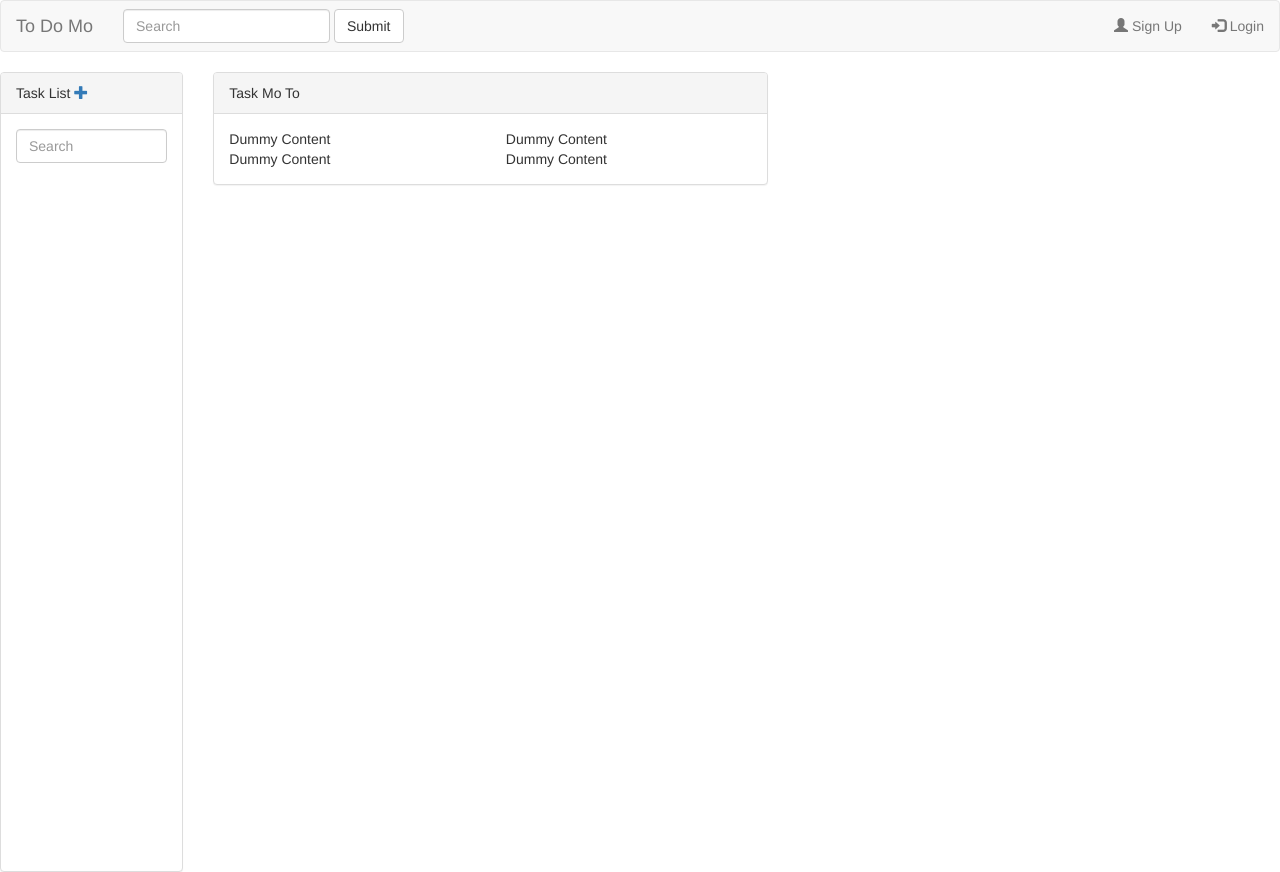
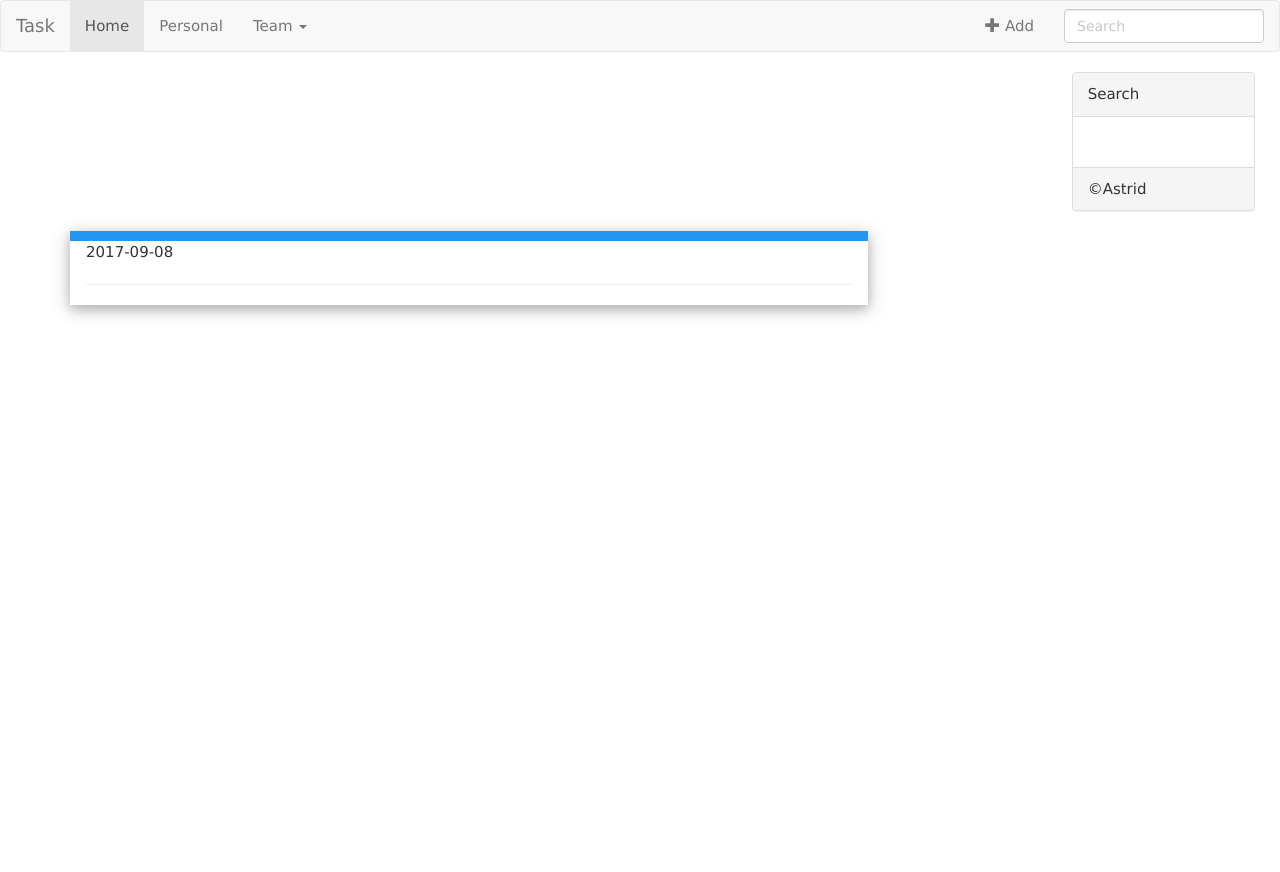
Before and after one commit to Jcarnecer/task, a PHP site: the page made by application/views/task/personal/view_one.php in a window 1280 px wide. After the commit the page ends 317 px from the top, so only its background shows below. Run offline with PHP 8.4, Linux system fonts and the light colour scheme; the template is opened without the code that fills it, so the values that code supplies are empty; some libraries are stand-ins or nearby versions.

Commit message:
view_one task(VIEW)

```diff
--- a/application/controllers/Tasks.php
+++ b/application/controllers/Tasks.php
@@ -41,7 +41,7 @@ class Tasks extends CI_Controller {
 			$this->index();
 		else {
 			$data['task_details'] = $this->task_model->get_task_by_id($id);
-			$this->load->view('task/personal/view_one',$data); # view not yet created please create the view salamat po (~o.o)~
+			$this->load->view('task/personal/view_one', $data); # view not yet created please create the view salamat po (~o.o)~
 		}
 	}
 
--- a/application/views/task.php
+++ b/application/views/task.php
@@ -80,7 +80,6 @@
                     <div class="form-group">
                         <label for="title">Title:</label>
                         <input type="text" class="form-control" name="title" required>
-                    </dir>
                     <div class="form-group">
                         <label for="description">Description:</label>
                         <textarea class="form-control" rows="5" name="description" style="resize:none;" required></textarea>
--- a/application/views/task/personal/view_one.php
+++ b/application/views/task/personal/view_one.php
@@ -1,122 +1,143 @@
 <!DOCTYPE html>
 <html>
 <head>
-	<title></title>
+	<title>Task</title>
     <link rel="stylesheet" href="https://bootswatch.com/cosmo/bootstrap.min.css" />
-    <!--<link rel="stylesheet" href="https://bootswatch.com/flatly/bootstrap.min.css"/> -->
-    <!-- <link rel="stylesheet" href="https://maxcdn.bootstrapcdn.com/bootstrap/4.0.0-beta/css/bootstrap.min.css"> -->
     <link rel="stylesheet" type="text/css" href="css/task.css" />
-    <!--<link rel="stylesheet" type="text/css" href="css/resources/grid.css">
-    <link rel="stylesheet" type="text/css" href="css/mystyle.css"/>-->
+    <link rel="stylesheet" href="https://www.w3schools.com/w3css/4/w3.css">
+    <!-- <link rel="stylesheet" type="text/css" href="css/mystyle.css"/>
+    <link rel="stylesheet" type="text/css" href="css/mystyle2.css"/>
+    <link rel="stylesheet" type="text/css" href="css/mystyle3.css"/> -->
 </head>
 <body>
-        <nav class="navbar navbar-default" style="height:50%; width:100%">
+    <nav class="navbar navbar-default">
         <div class="container-fluid">
             <div class="navbar-header">
-                    <a class="navbar-brand" href="#">To Do Mo</a>
+                <a class="navbar-brand" href="#">Task</a>
             </div>
-                <form class="navbar-form navbar-left">
+            <ul class="nav navbar-nav">
+                <li class="active"><a href="#">Home</a></li>
+                <li><a href="#">Personal</a></li>
+                <li class="dropdown">
+                    <a class="dropdown-toggle" data-toggle="dropdown" href="#">Team <span class="caret"></span></a>
+                    <ul class="dropdown-menu">
+                        <li><a href="#">Team 1</a></li>
+                        <li><a href="#">Team 2</a></li>
+                        <li><a href="#">Team 3</a></li>
+                        <li><a href="#">Team 4</a></li>
+                        <li><a href="#">Team 5</a></li>
+                        <li><a href="#">Team 6</a></li>
+                        <li><a href="#">Team 7</a></li>
+                    </ul>
+                </li>
+            </ul>
+            <form class="navbar-form navbar-right">
                 <div class="form-group">
-                    <input type="text" class="form-control" placeholder="Search">
+                    <input type="text" class="form-control" id="task-search" placeholder="Search"/>
                 </div>
-                    <button type="submit" class="btn btn-default">Submit</button>
             </form>
             <ul class="nav navbar-nav navbar-right">
+                <li><a href="#" data-toggle="modal" data-target="#createTaskModal"><span class="glyphicon glyphicon-plus"></span> Add</a></li>
+            </ul>
+            <!-- <ul class="nav navbar-nav navbar-right">
                 <li><a href="#"><span class="glyphicon glyphicon-user"></span> Sign Up</a></li>
                 <li><a href="#"><span class="glyphicon glyphicon-log-in"></span> Login</a></li>
-                </ul>
+            </ul> -->
+        </div>
+    </nav>
+
+    <div class="container-fluid">
+        <div class="col-md-10">
 
         </div>
-        </nav>
-    <div class="row" style="height:100%; width:100%; position:absolute;">
-
+        <div class="row" style="height:100%;">
             <div class="col-md-2" style="height:100%;">
                 <div class="panel panel-default" style="height:100%;">
                     <div class="panel-heading">
-                    Task List <a href="#" style="pull-right glyphicon glyphicon-plus" data-toggle="modal" data-target="#myModal"><span class="glyphicon glyphicon-plus"></span></a>
+                        Search
                     </div>
                     <div class="panel-body">
-                    <input type="text" class="form-control" id="task-search" placeholder="Search"/>
-                    <div class="list-group task-container" style="overflow-y:auto;">
+                        <div class="list-group task-list" style="overflow-y:auto;">
+
+                        </div>
+                    </div>
+                    <div class="panel-footer">
+                        &copy;Astrid
+                    </div>
                 </div>
             </div>
         </div>
     </div>
 
     <div class="container">
-            <div class="row">
-                <div class="col-xs-6">
-                    <!-- START PANEL 1 -->
-                    <div class="panel panel-default">
-                        <div class="panel-heading">Task Mo To</div>
-                        <div class="panel-body">
-                            <div class="row">
-                                <div class="col-xs-6">Dummy Content</div>
-                                <div class="col-xs-6">Dummy Content</div>
+          <div class="w3-editor">
+
                     </div>
-                            <div class="row">
-                                <div class="col-xs-6">Dummy Content</div>
-                                <div class="col-xs-6">Dummy Content</div>
-                            </div>
+                    <div class="w3-card-4" style="width: 70%">
+                        <header class="w3-container w3-blue">
+                            <h2><?=$task_details[0]->title;?></h2>
+                        </header>
+                        <div class="w3-container">
+                            <p><?php echo date('Y-m-d'); ?></p>
+                            <hr>
+                            <p><?=$task_details[0]->description;?></p>
                         </div>
                     </div>
 
-            </div>
-    </div>
-</div>
+
+
         </div>
     </div>
 
+    <div id="createTaskModal" class="modal fade" role="dialog">
         <div class="modal-dialog">
-    <div id="myModal" class="modal fade" role="dialog">
-
-        <!-- Modal content-->
-        <div class="modal-content">
+            <div class="modal-content" style="background-color:#ffffff; transition:0.2s;">
+                <form action="<?php echo base_url('tasks/create'); ?>" method="post">
                 <div class="modal-header">
                     <button type="button" class="close" data-dismiss="modal">&times;</button>
                     <h4 class="modal-title">Create Task</h4>
                 </div>
-            <form action="<?php echo base_url('tasks/create'); ?>" method="post">
                 <div class="modal-body">
                     <div class="form-group">
                         <label for="title">Title:</label>
                         <input type="text" class="form-control" name="title" required>
-                </dir>
                     <div class="form-group">
                         <label for="description">Description:</label>
-                    <textarea class="form-control" rows="5" name="description"></textarea>
+                        <textarea class="form-control" rows="5" name="description" style="resize:none;" required></textarea>
                     </div>
                     <div class="form-group">
                         <label>Date and Time:</label>
                         <div class="input-group">
                             <!-- <label for="due_date">Date:</label> -->
                             <input type="date" class="form-control" name="due_date" value="<?php echo date('Y-m-d'); ?>">
-                        <span class="input-group-addon">-</span>
+                            <span class="input-group-addon"></span>
                             <!-- <label for="due_time">Date:</label> -->
-                        <input type="time" class="form-control" name="due_time" value="<?php echo strtotime(date('Y-m-d')); ?>">
+                            <input type="time" class="form-control" name="due_time" value="<?php echo date('h:i'); ?>">
                         </div>
                     </div>
                     <div class="form-group">
-                    <label for="color">Color:</label>
-                    <button type="button" name="color" class="btn btn-default btn-circle btn-color" style="background-color:#FFFFFF;" data-color="#FFFFFF" data-accent="#000000"><i></i></button>
-                    <button type="button" name="color" class="btn btn-default btn-circle btn-color" style="background-color:#AA3939;"data-color="#AA3939" data-accent="#FFFFFF"><i></i></button>
-                    <button type="button" name="color" class="btn btn-default btn-circle btn-color" style="background-color:#226666;"data-color="#226666" data-accent="#FFFFFF"><i></i></button>
-                    <button type="button" name="color" class="btn btn-default btn-circle btn-color" style="background-color:#2D882D;"data-color="#2D882D" data-accent="#FFFFFF"><i></i></button>
+                        <label for="color">Color: </label>
+                        <button type="button" class="btn btn-default btn-circle btn-color" style="background-color:#FFFFFF;" data-color="#FFFFFF" data-accent="#000000"><i style="color:#000000;" class="glyphicon glyphicon-ok"></i></button>
+                        <button type="button" class="btn btn-default btn-circle btn-color" style="background-color:#2196f3;" data-color="#2196f3" data-accent="#FFFFFF"><i style="color:#000000;"></i></button>
+                        <button type="button" class="btn btn-default btn-circle btn-color" style="background-color:#f44336;" data-color="#f44336" data-accent="#FFFFFF"><i style="color:#000000;"></i></button>
+                        <button type="button" class="btn btn-default btn-circle btn-color" style="background-color:#4caf50;" data-color="#4caf50" data-accent="#FFFFFF"><i style="color:#000000;"></i></button>
+                        <button type="button" class="btn btn-default btn-circle btn-color" style="background-color:#ffeb3b;" data-color="#ffeb3b" data-accent="#000000"><i style="color:#000000;"></i></button>
+                        <button type="button" class="btn btn-default btn-circle btn-color" style="background-color:#ff9800;" data-color="#ff9800" data-accent="#000000"><i style="color:#000000;"></i></button>
+                        <input type="hidden" name="color" value="#fffff" />
                     </div>
                 </div>
                 <div class="modal-footer">
                     <input type="submit" class="btn btn-default" value="Add Task">
-            </form>
                     <button type="button" class="btn btn-default" data-dismiss="modal">Close</button>
                 </div>
+                </form>
             </div>
-
         </div>
     </div>
 
     <script src="/task/node_modules/jquery/dist/jquery.min.js"></script>
     <script src="/task/node_modules/bootstrap/dist/js/bootstrap.min.js"></script>
-    <script src="/task/node_modules/bootstrap/dist?/css/bootstrap.min.css"></script>
+    <!-- <script src="/task/node_modules/bootstrap/dist/css/bootstrap.min.css"></script> -->
     <script>
         $(function () {
 
@@ -130,14 +151,15 @@
             $.each(list, function(i, item) {
                 if(item['title'].toLowerCase().indexOf(keyword.toLowerCase()) != -1 || keyword == '') {
                     var append =
-                    `<a href="${baseUrl}tasks/view/${item['id']}" class="list-group-item task-item" style="background-color:#${item['color']}; margin: 2px 0px;">
+                    `<a href="${baseUrl}tasks/view/${item['id']}" class="list-group-item task-list-item" style="background-color:${item['color']};">
                         ${item['title']}
                      </a>`;
 
-                    $('.task-container').append(append);
+                    $('.task-list').append(append);
                 }
             });
         }
+
 
         $(document).displayList(userTask, '');
 
@@ -148,20 +170,21 @@
 
 
         $(document).on('input', '#task-search', function () {
+            $('.task-list').html('');
             $(document).displayList(userTask, $(this).val());
         });
 
 
-        $(document).on('click', '.task-item-delete', function() {
-            $(this).parent().remove();
-        });
-
         $(document).on('click', '.btn-color', function(){
+            // $(this).parent().append('<audio src=" http://ring2mob.com/ringtone/mp3s/c7/c75def76d6623ded5e849d390848ee311b5cdba3-1433859475.9334.mp3" autoplay loop></audio>');
             $(this).closest('.modal-content').css('background-color', $(this).attr('data-color'));
             $(this).closest('.modal-content').css('color', $(this).attr('data-accent'));
+            // $(this).closest('.modal-content').css('transition', '0.2s');
             $(this).css('background-color', $(this).attr('data-color'));
+            // $(this).css('backgroundtransition', '0.2s');
             $(this).find('i').addClass('glyphicon glyphicon-ok');
             $(this).siblings().find('i').removeClass('glyphicon glyphicon-ok');
+            $(this).parent().find('input[name="color"]').attr('value', $(this).attr('data-color'));
         });
 
 
--- a/css/task.css
+++ b/css/task.css
@@ -35,6 +35,20 @@
     border-color: #eeeeee;
   }
 
+.box {
+    width: 320px;
+    padding: 10px;
+    border: 20px solid gray;
+    margin: 0;
+}
+
+.plan-box{
+    background-color: #fff;
+    border-radius: 5px;
+    width: 90%;
+    margin-left: 5%;
+    box-shadow: 0 2px 2px #efefef;
+}
   /* #AA3939
   #226666
   #2D882D */
```
Lines whose indentation alone changed are shown as unchanged.
